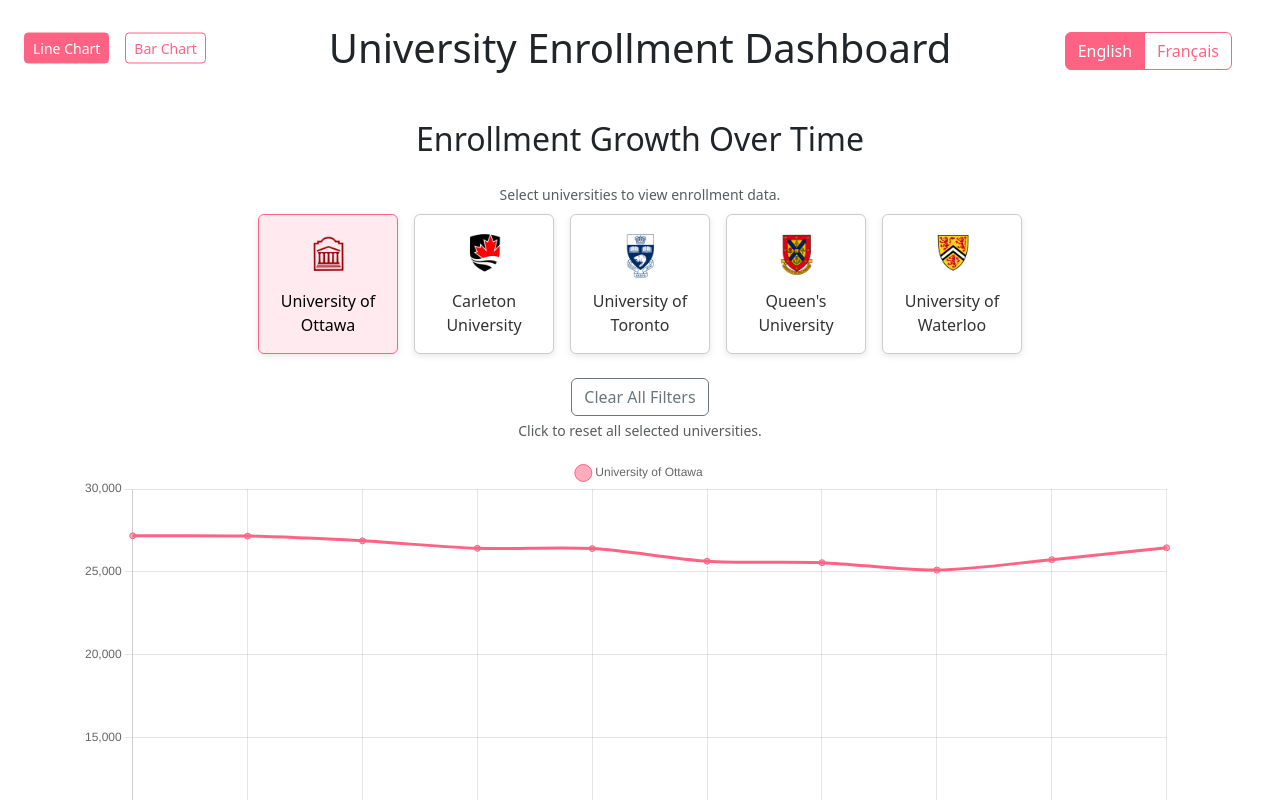
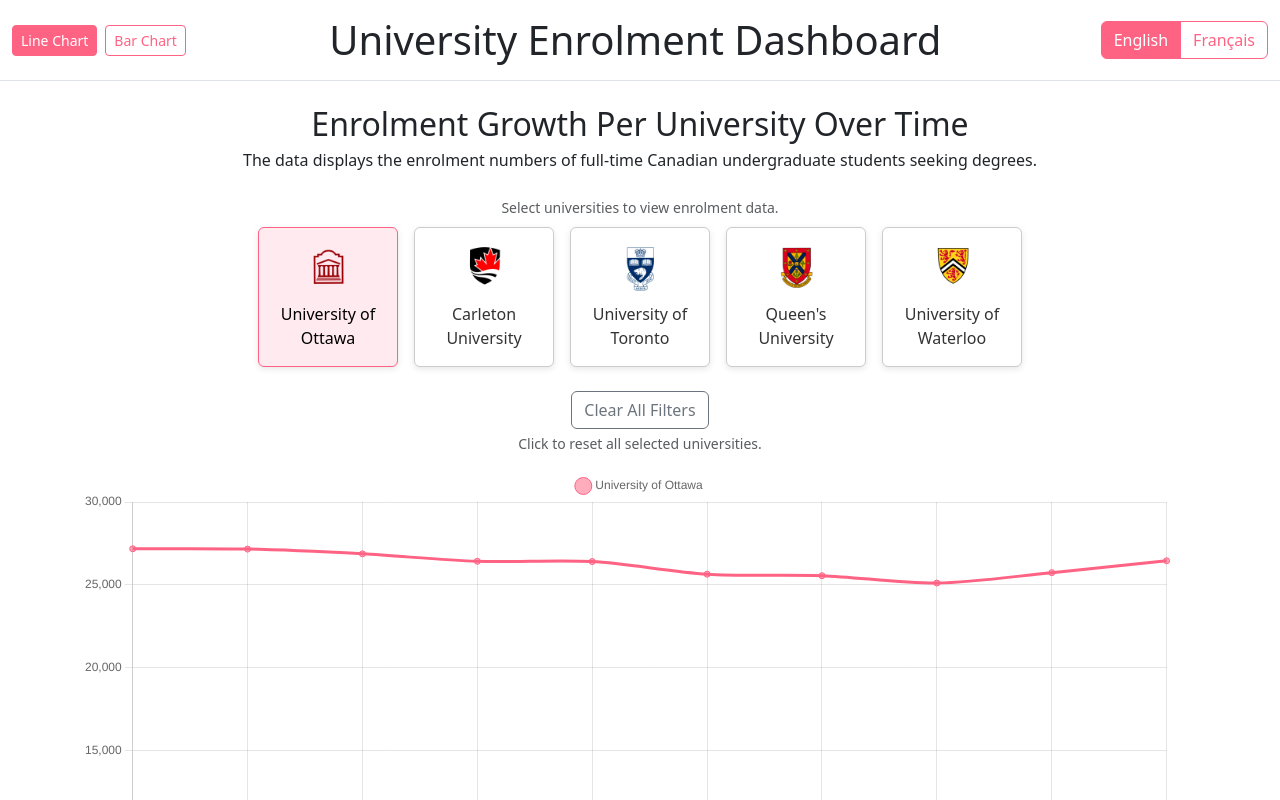
Before and after one commit to savini847/dashboard, a React (Create React App) app in the folder my-react-app/: page /line-dashboard in a window 1280 px wide. Shown: the top 800 px of the page. Built offline with nearby package versions, Linux system fonts and the light colour scheme.

Commit message:
updated translations, fixed issues in UI

```diff
--- a/my-react-app/src/App.css
+++ b/my-react-app/src/App.css
@@ -144,3 +144,14 @@
 input[type='checkbox']:hover {
   cursor: pointer;
 }
+
+@media (max-width: 768px) {
+  header h1 {
+    font-size: 1.5rem;
+  }
+
+  .btn-sm {
+    font-size: 0.85rem;
+    padding: 0.4rem 0.75rem;
+  }
+}
--- a/my-react-app/src/components/BarDashboard.js
+++ b/my-react-app/src/components/BarDashboard.js
@@ -12,6 +12,7 @@
   return (
     <section className="mb-5">
       <h2>{translations.barChartTitle[selectedLanguage]}</h2>
+      <h6>{translations.enrolmentInfo[selectedLanguage]}</h6>
 
       <section className="mb-4 text-center">
         <div className="d-flex justify-content-center align-items-center gap-2">
--- a/my-react-app/src/components/Header.js
+++ b/my-react-app/src/components/Header.js
@@ -6,18 +6,14 @@
 export default function Header({ selectedLanguage, setSelectedLanguage }) {
   const location = useLocation();
 
-  // Helper to check if current path matches
   const isActive = (path) => location.pathname === path;
 
   return (
-    <header className="d-flex align-items-center justify-content-center position-relative mb-4 mt-4">
-      <h1 className="m-0 text-center w-100">
-        <Link to="/" style={{ textDecoration: 'none', color: 'inherit' }}>
-          {translations.title[selectedLanguage]}
-        </Link>
-      </h1>
+    <header className="border-bottom py-3">
+      <div className="container-fluid">
+        <div className="d-flex flex-column flex-md-row align-items-center justify-content-between">
 
-      <nav className="position-absolute top-50 start-0 translate-middle-y ps-4 d-flex gap-3">
+          <div className="d-flex gap-2 mb-2 mb-md-0">
             <Link
               to="/line-dashboard"
               className={`btn btn-sm ${isActive('/line-dashboard') ? 'btn-primary' : 'btn-outline-primary'}`}
@@ -30,10 +26,21 @@
             >
               {translations.helperText.homepage.barGraphCard[selectedLanguage]}
             </Link>
-      </nav>
+          </div>
 
-      <div className="position-absolute top-0 end-0 pe-5 pt-2">
-        <LanguageToggle selectedLanguage={selectedLanguage} onChange={setSelectedLanguage} />
+          <h1 className="text-center flex-grow-1 m-0">
+            <Link to="/" className="text-decoration-none text-dark">
+              {translations.title[selectedLanguage]}
+            </Link>
+          </h1>
+
+          <div className="d-flex justify-content-end ms-md-3">
+            <LanguageToggle
+              selectedLanguage={selectedLanguage}
+              onChange={setSelectedLanguage}
+            />
+          </div>
+        </div>
       </div>
     </header>
   );
--- a/my-react-app/src/components/LineDashboard.js
+++ b/my-react-app/src/components/LineDashboard.js
@@ -11,6 +11,7 @@
   return (
     <section className="mb-5 text-center">
       <h2>{translations.lineChartTitle[selectedLanguage]}</h2>
+      <h6>{translations.enrolmentInfo[selectedLanguage]}</h6>
 
       <UniversityFilter
         universities={universityNames}
--- a/my-react-app/src/components/Translations.js
+++ b/my-react-app/src/components/Translations.js
@@ -3,52 +3,58 @@
 
   //titles
     title: {
-      en: "University Enrollment Dashboard",
-      fr: "Tableau des inscriptions universitaires"
+      en: "University Enrolment Dashboard",
+      fr: "Tableau de bord des inscriptions universitaires"
     },
 
     lineChartTitle: {
-      en: "Enrollment Growth Over Time",
-      fr: "Croissance des inscriptions dans le temps"
+      en: "Enrolment Growth Per University Over Time",
+      fr: "Évolution des inscriptions par université au fil du temps"
     },
 
     barChartTitle: {
-      en: "University Enrollment Per Year",
-      fr: "Comparaison des inscriptions universitaires"
+      en: "University Enrolment Per Year",
+      fr: "Inscriptions universitaires par année"
     },
 
-    //dropdown titles
+    //filter titles
     selectUniversity: {
       en: "Select University:",
-      fr: "Sélectionnez une université :"
+      fr: "Sélectionner une université :"
     },
 
     selectYear: {
       en: "Select Academic Year:",
-      fr: "Sélectionnez l'année scolaire :"
+      fr: "Sélectionner l'année scolaire :"
+    },
+
+    //info
+    enrolmentInfo:{
+      en: "The data displays the enrolment numbers of full-time Canadian undergraduate students seeking degrees.",
+      fr: "Les données présentent le nombre d’inscriptions d’étudiants canadiens de premier cycle à temps plein souhaitant obtenir un diplôme.",
     },
 
     //homepage components
 
     siteName: {
       en: 'University Enrollment',
-      fr: "Inscription Universitaire",
+      fr: "Inscriptions universitaires",
     },
 
     nav: {
       home: { en: 'Home', fr: 'Accueil' },
       lineChart: { en: 'Line Chart', fr: 'Graphique Linéaire' },
-      barChart: { en: 'Bar Chart', fr: 'Graphique à Barres' },
+      barChart: { en: 'Bar Chart', fr: 'Histogramme' },
     },
 
     homepage: {
       title: {
-        en: 'Welcome to the University Enrollment Dashboard',
-        fr: "Bienvenue au Tableau de Bord d'Inscription Universitaire"
+        en: 'Welcome to the University Enrolment Dashboard',
+        fr: "Bienvenue sur le tableau de bord des inscriptions universitaires"
       },
       subtitle: {
-        en: 'Select a graph to view enrollment data.',
-        fr: "Sélectionnez un graphique pour voir les données d'inscription."
+        en: 'Select a graph to view enrolment data.',
+        fr: "Sélectionner un graphique pour visualiser les données d'inscription."
       },
       lineChartButton: {
         en: 'View Line Chart',
@@ -56,13 +62,13 @@
       },
       barChartButton: {
         en: 'View Bar Chart',
-        fr: 'Voir le Graphique à Barres'
+        fr: "Voir l'histogramme"
       }
     },
 
     //bar chart label
     barChartLabel: (year, lang) =>
-      lang === "en" ? `Enrollment in ${year}` : `Inscriptions en ${year}`,
+      lang === "en" ? `Enrolment in ${year}` : `Inscriptions en ${year}`,
 
 
     //university names
@@ -81,7 +87,7 @@
       },
       Queens: {
         en: "Queen's University",
-        fr: "Université Queen’s"
+        fr: "Université Queen's"
       },
       Waterloo: {
         en: "University of Waterloo",
@@ -91,14 +97,14 @@
 
     //footer translation
     footerText: {
-        en: "© 2025 University Enrollment Dashboard",
+        en: "© 2025 University Enrolment Dashboard",
         fr: "© 2025 Tableau de bord des inscriptions universitaires"
       },
 
     //university filter text
     helperText: {
       selectUniversities: {
-        en: "Select universities to view enrollment data.",
+        en: "Select universities to view enrolment data.",
         fr: "Sélectionnez les universités pour voir les données d'inscription."
       },
       clearFiltersInfo: {
@@ -107,18 +113,20 @@
       },
       clearFiltersButton: {
         en: "Clear All Filters",
-        fr: "Effacer les filtres"
+        fr: "Effacer tous les filtres"
       },
 
       //year slider text
       selectYearSlider: {
-        en: "Slide to select a school year",
-        fr: "Faites glisser pour sélectionner une année scolaire"
+        en: "Slide to pick a school year",
+        fr: "Faites glisser pour choisir une année scolaire"
       },
+
       pickChartColor: {
         en: "Select a Color",
-        fr: "Choisir une couleur"
+        fr: "Sélectionner une couleur"
       },
+
       schoolYearLabel: {
         en: "School year:",
         fr: "Année scolaire :"
@@ -128,18 +136,17 @@
 
       homepage: {
         selectGraph: {
-          en: "Select a graph!",
-          fr: "Sélectionnez un graphique !"
+          en: "Pick a graph!",
+          fr: "Choisir un graphique !"
         },
         lineGraphCard: {
           en: "Line Chart",
-          fr: "Graphique en lignes"
+          fr: "Graphique linéaire"
         },
         barGraphCard: {
           en: "Bar Chart",
-          fr: "Graphique à barres"
+          fr: "Histogramme"
         }
       }
-
     }
   };
```
Lines whose indentation alone changed are shown as unchanged.
